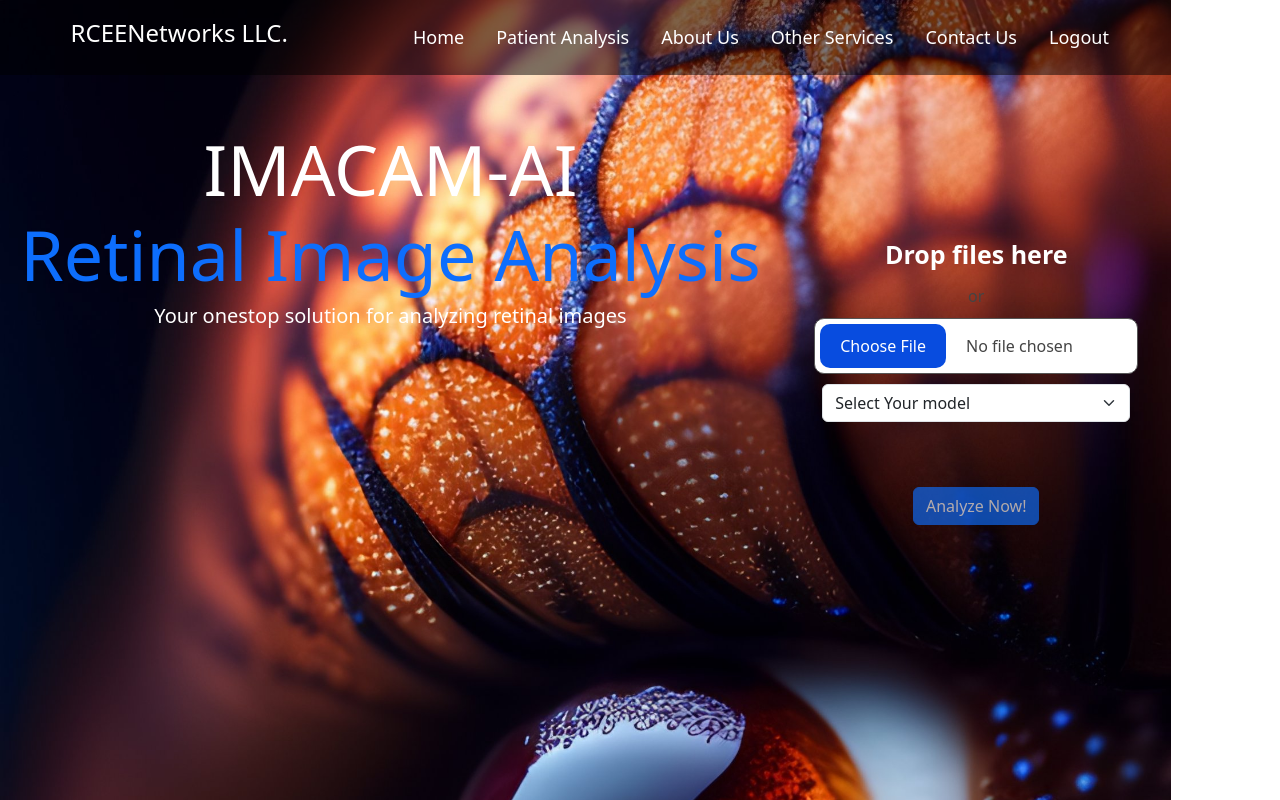
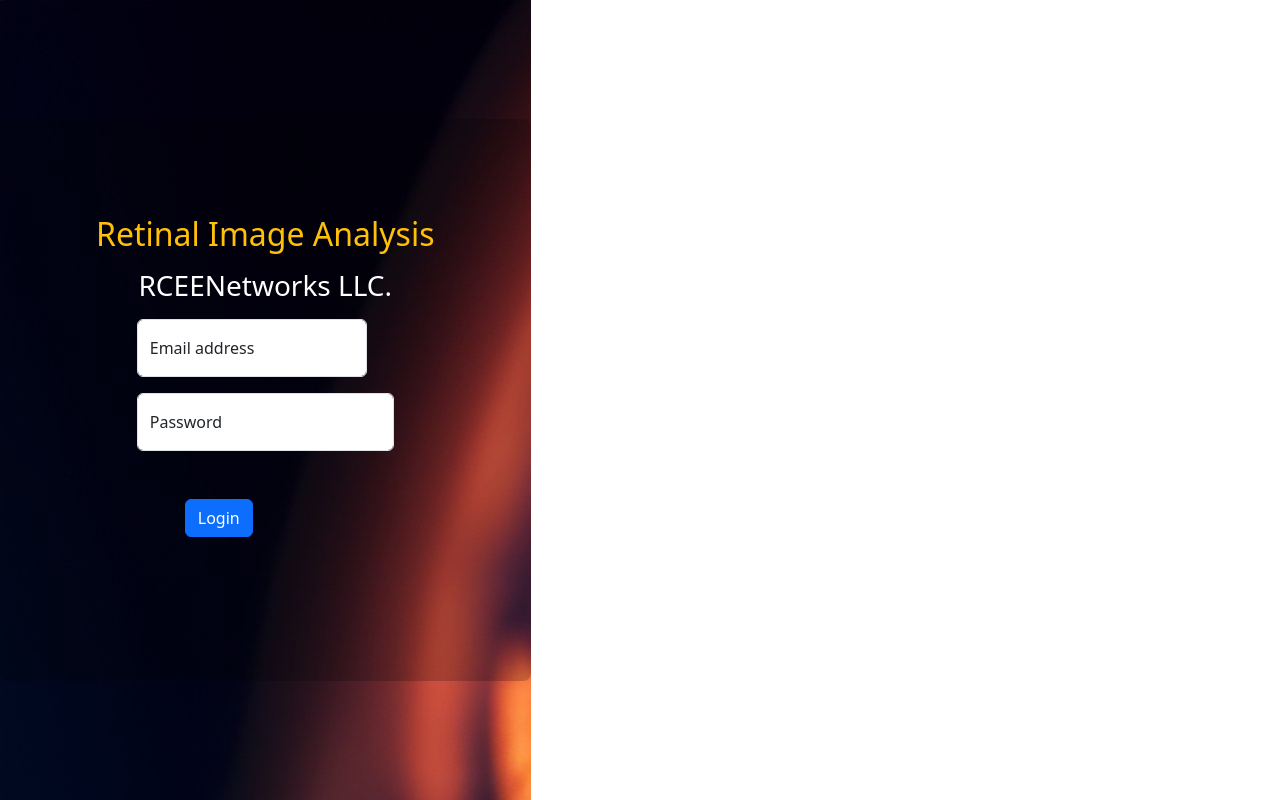
Before and after one commit to Pulak2001-cmd/Retina_react, a React (Vite) app: page / in a window 1280 px wide. Built offline with nearby package versions, Linux system fonts and the light colour scheme; the HTML template or start-up script is replaced by a standard one.

Commit message:
Login enabled

```diff
--- a/src/App.jsx
+++ b/src/App.jsx
@@ -5,7 +5,7 @@
 import Patient from './components/Patient';
 
 function App() {
-  const [count, setCount] = useState(true)
+  const [count, setCount] = useState(false)
 
   return (
     <Routes>
--- a/src/components/Home.jsx
+++ b/src/components/Home.jsx
@@ -5,7 +5,7 @@
 import firebase from "firebase/compat/app";
 import {firebaseConfig} from '../config';
 
-export default function Home() {
+export default function Home({setCount}) {
   const db = firebase.firestore().collection('data');
   const [file, setFile] = useState(null);
   const [model, setModel] = useState("");
@@ -66,7 +66,7 @@
   };
   return (
     <div className="body1">
-      <Navbar />
+      <Navbar setCount={setCount}/>
       {result ? (
         <div class="d-flex align-items-center justify-content-center m-4 flex-row">
           <div class="col-6 d-flex flex-column align-items-center justify-content-center">
--- a/src/components/Login.jsx
+++ b/src/components/Login.jsx
@@ -1,9 +1,19 @@
 import React, { useState } from 'react'
 import './css/Login.css';
+import { useNavigate } from 'react-router-dom';
 
-export default function Login() {
+export default function Login({setCount}) {
+  const navigation = useNavigate();
   const [email, setEmail] = useState('');
   const [password, setPassword] = useState('');
+  const login = ()=> {
+    if(email === 'admin@infomaticae.com' && password === 'admin'){
+        setCount(true);
+        navigation('/');
+    } else {
+        alert("Wrong credentials !")
+    }
+  }
   return (
     <div className="body">
     <div class="d-flex flex-column align-items-center justify-content-center box-1">
@@ -16,14 +26,14 @@
         </div>
         <form enctype="multipart/form-data">
             <div class="form-floating mb-3">
-                <input type="email" class="form-control input" id="floatingInput" placeholder="name@example.com" name="email" />
+                <input type="email" value={email} onChange={(e) => setEmail(e.target.value)} class="form-control input" id="floatingInput" placeholder="name@example.com" name="email" />
                 <label for="floatingInput">Email address</label>
             </div>
             <div class="form-floating">
-                <input type="password" class="form-control" id="floatingPassword" name="password" placeholder="Password" />
+                <input type="password" value={password} onChange={(e)=> setPassword(e.target.value)} class="form-control" id="floatingPassword" name="password" placeholder="Password" />
                 <label for="floatingPassword">Password</label>
             </div>
-            <input type="submit" value="Login" class="btn btn-primary m-5" />
+            <button type="submit" class="btn btn-primary m-5" onClick={login}>Login</button>
         </form>
     </div>
 
--- a/src/components/Navbar.jsx
+++ b/src/components/Navbar.jsx
@@ -1,7 +1,12 @@
 import React from 'react';
-import { Link } from 'react-router-dom';
+import { Link, useNavigate } from 'react-router-dom';
 
-export default function Navbar() {
+export default function Navbar({setCount}) {
+  const navigation = useNavigate();
+  const logout = ()=> {
+    setCount(false);
+    navigation('/');
+  }
   return (
     <nav class="d-flex flex-row">
         <div class=" m-auto ps-2">
@@ -28,8 +33,8 @@
                 <li class="nav-item m-3">
                     <a class="nav-link" href="https://infomaticae.com/contact-1/">Contact Us</a>
                 </li>
-                <li class="nav-item m-3">
-                    <a class="nav-link" href="/logout">Logout</a>
+                <li class="nav-item m-3" onClick={logout}>
+                    <a class="nav-link" href="">Logout</a>
                 </li>
             </ul>
         </div>
```
